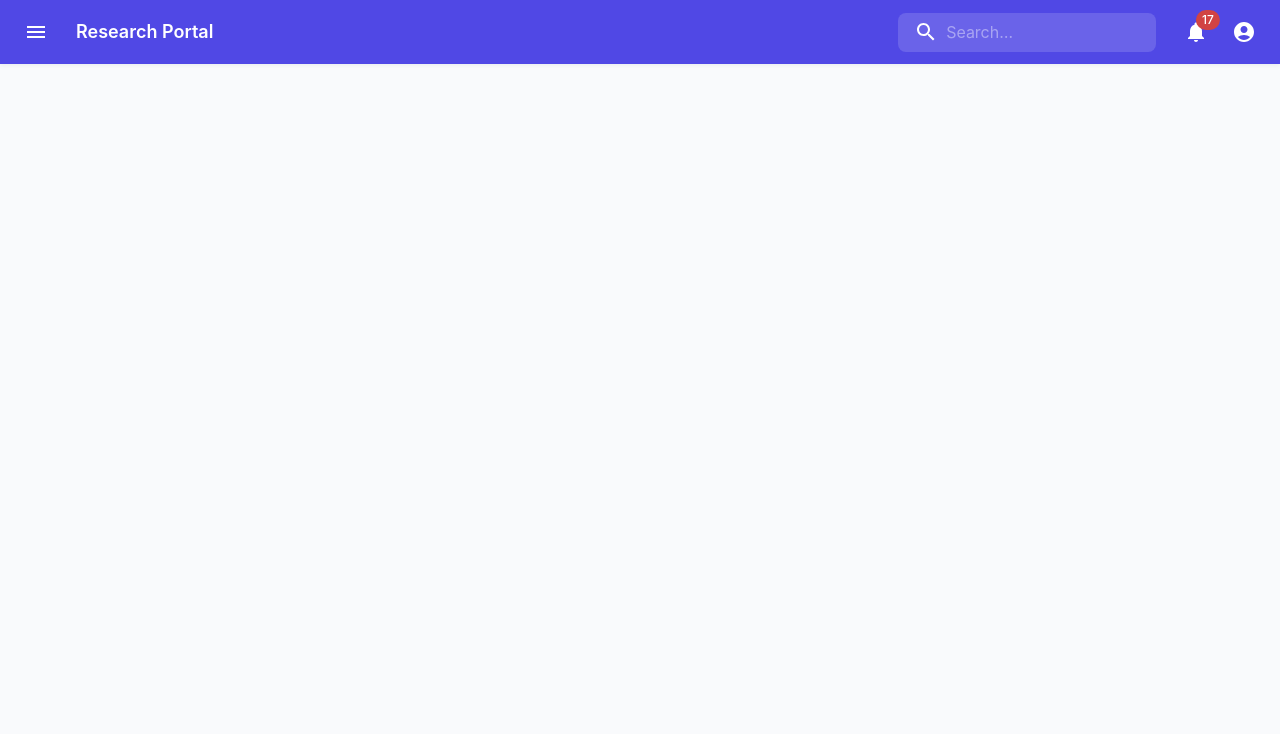
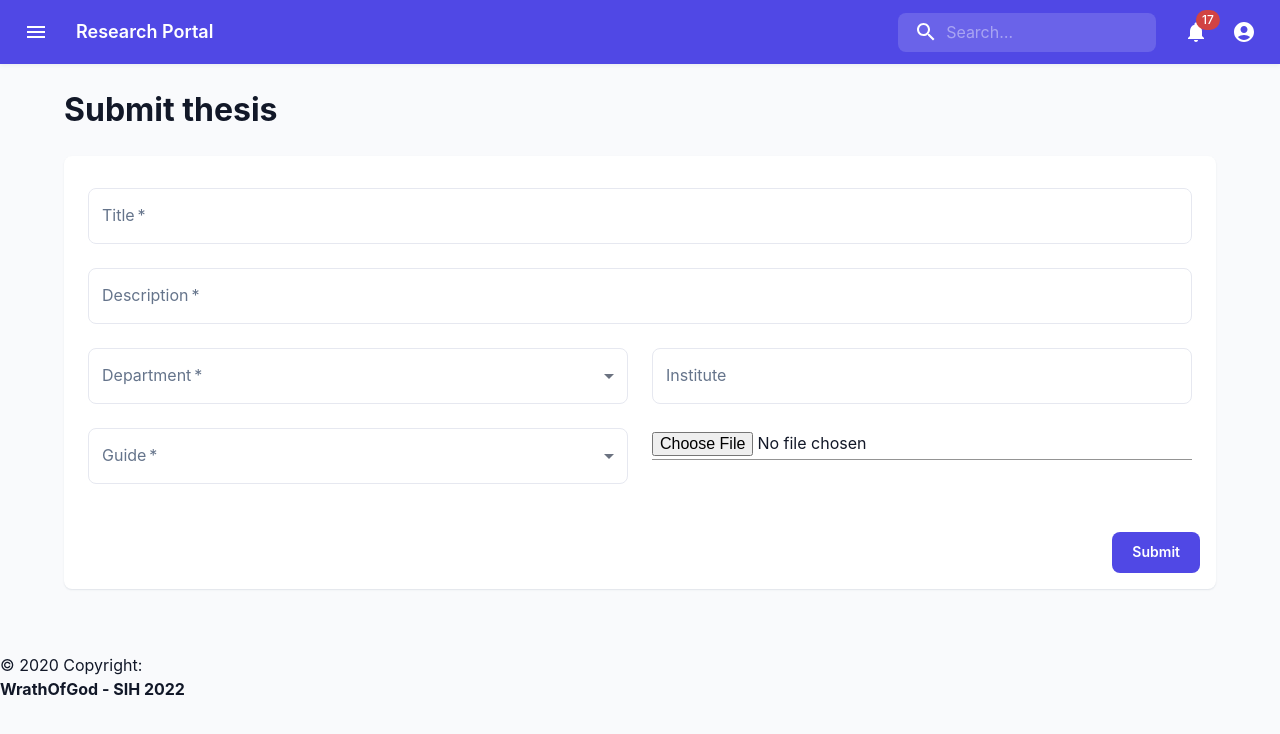
Before and after one commit to SIH-2022-WoG/frontend, a React (Create React App) app: page /submit in a window 1280 px wide. Shown: the top 734 px of the page. Built offline with nearby package versions, Linux system fonts and the light colour scheme.

Commit message:
submit thesis page

```diff
--- a/src/pages/SubmitThesis.jsx
+++ b/src/pages/SubmitThesis.jsx
@@ -1,14 +1,123 @@
 import React from "react";
-import { Container, Typography } from "@mui/material";
+import {
+  Container,
+  Typography,
+  Card,
+  CardContent,
+  Grid,
+  TextField,
+  Input,
+  Button,
+  CardActions
+} from "@mui/material";
 
 export default function SubmitThesis() {
+  return (
     <Container
       sx={{
         py: 8,
       }}
     >
-    <Typography sx={{ mb: 3 }} variant="h4">
+      <Typography sx={{ my: 3 }} variant="h4">
+        Submit thesis
+      </Typography>
+      <Card>
+          <form>
+        <CardContent>
+            <Grid container spacing={3}>
+              <Grid item md={12} xs={12}>
+                <TextField
+                  fullWidth
+                  // helperText="Please specify the first name"
+                  label="Title"
+                  name="title"
+                  // onChange={handleChange}
+                  required
+                  // value={values.name}
+                  variant="outlined"
+                />
+              </Grid>
+              <Grid item md={12} xs={12}>
+                <TextField
+                  fullWidth
+                  multiline
+                  label="Description"
+                  name="description"
+                  // onChange={handleChange}
+                  required
+                  // value={values.email}
+                  variant="outlined"
+                />
+              </Grid>
+              <Grid item md={6} xs={12}>
+                <TextField
+                  fullWidth
+                  label="Department"
+                  name="dept"
+                  // onChange={handleChange}
+                  required
+                  select
+                  SelectProps={{ native: true }}
+                  // value={values.state}
+                  variant="outlined"
+                >
+                  {/* {states.map((option) => (
+                  <option key={option.value} value={option.value}>
+                    {option.label}
+                  </option>
+                ))} */}
+                </TextField>
+              </Grid>
+              <Grid item md={6} xs={12}>
+                <TextField
+                  fullWidth
+                  label="Institute"
+                  name="institute"
+                  // onChange={handleChange}
+                  type="text"
+                  // value={values.institute}
+                  variant="outlined"
+                />
+              </Grid>
+              <Grid item md={6} xs={12}>
+                <TextField
+                  fullWidth
+                  label="Guide"
+                  name="guide"
+                  // onChange={handleChange}
+                  required
+                  select
+                  SelectProps={{ native: true }}
+                  // value={values.state}
+                  variant="outlined"
+                >
+                  {/* {states.map((option) => (
+                  <option key={option.value} value={option.value}>
+                    {option.label}
+                  </option>
+                ))} */}
+                </TextField>
+              </Grid>
+              <Grid item md={6} xs={12}>
+                <Input
+                  fullWidth
+                  label="CGPA"
+                  name="cgpa"
+                  // onChange={handleChange}
+                  type="file"
+                  // value={values.cgpa}
+                  variant="outlined"
+                />
+              </Grid>
+            </Grid>
+        </CardContent>
+        <CardActions sx={{justifyContent: "flex-end", p: 2}}>
+          <Button type="submit" variant="contained">
             Submit
-    </Typography>
-  </Container>;
+          </Button>
+        </CardActions>
+          </form>
+      </Card>
+    </Container>
+  );
 }
```
Lines whose indentation alone changed are shown as unchanged.
